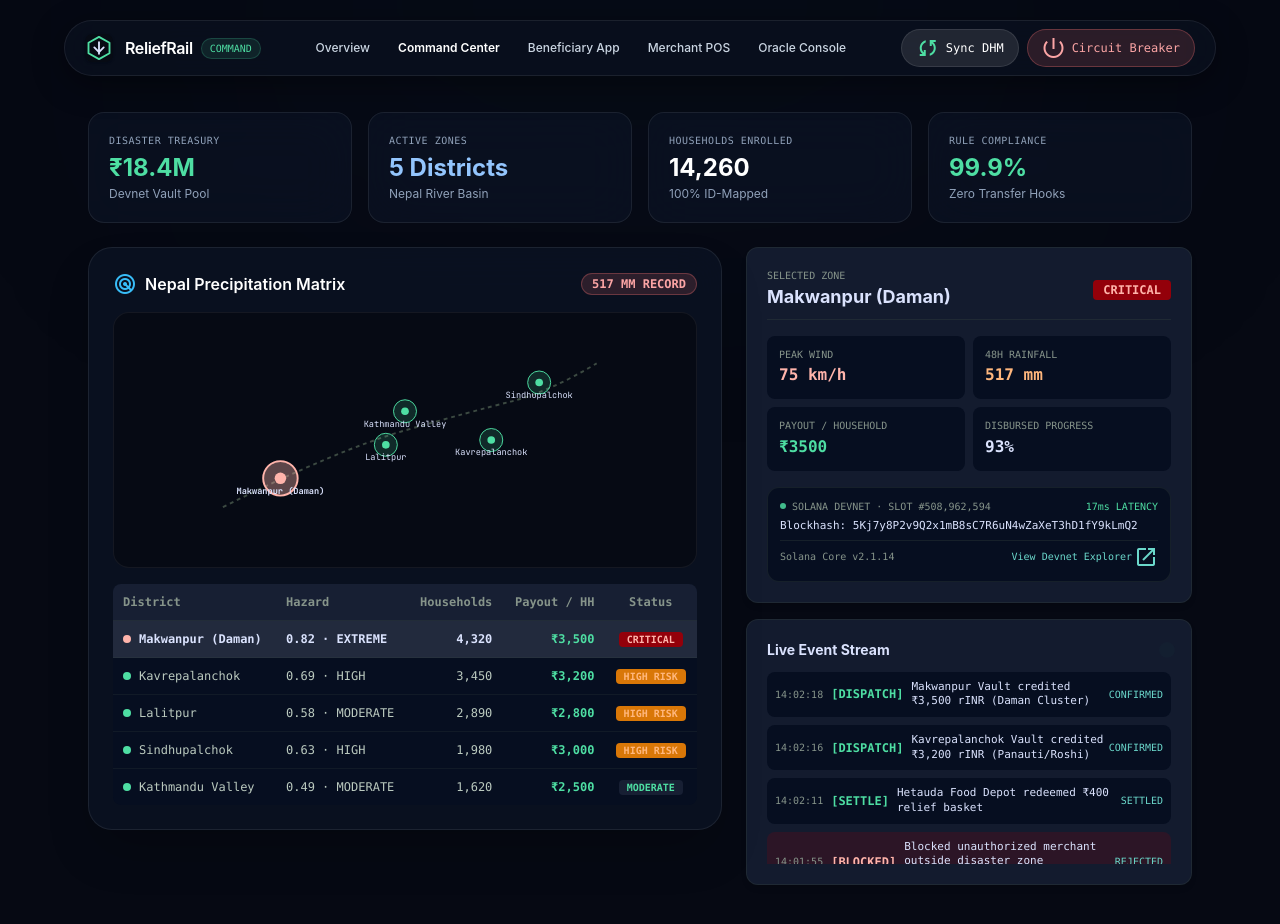
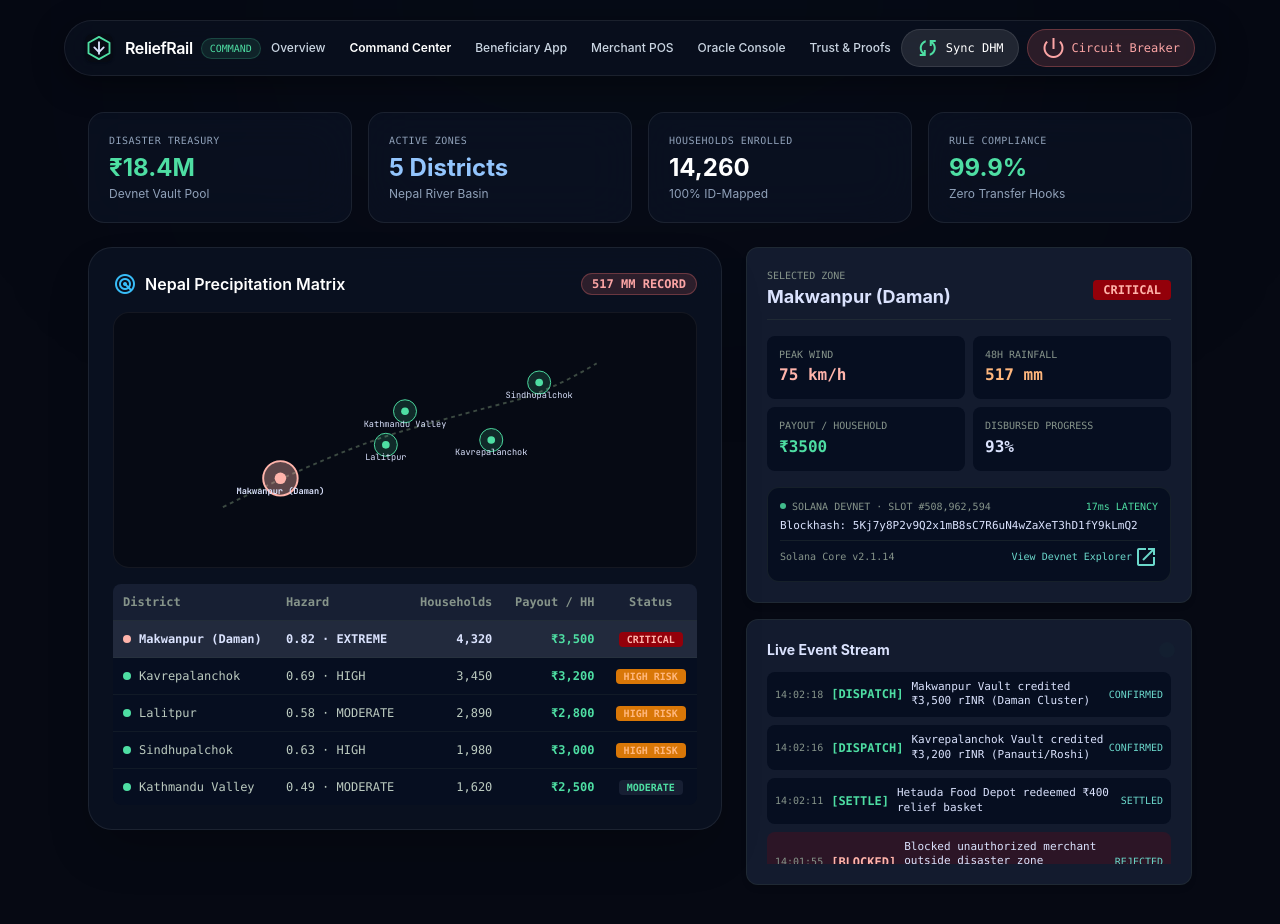
Before and after one commit to Lakshay-Deol/reliefrail, a Next.js app in the folder apps/web/: page /command in a window 1280 px wide. Shown: the top 924 px of the page. Built offline with nearby package versions, Linux system fonts and the light colour scheme; no server answers.

Commit message:
ui(command): add formula tooltips and interactive mathematical inspector

```diff
--- a/apps/web/src/components/command/command-center.tsx
+++ b/apps/web/src/components/command/command-center.tsx
@@ -233,7 +233,7 @@ export function CommandCenter() {
             </div>
           </Link>
 
-          <nav className="hidden md:flex items-center gap-7 text-xs font-medium text-slate-300">
+          <nav className="hidden lg:flex items-center gap-6 text-xs font-medium text-slate-300">
             <Link href="/" className="hover:text-white text-slate-300 transition-colors">
               Overview
             </Link>
@@ -248,6 +248,9 @@ export function CommandCenter() {
             </Link>
             <Link href="/oracle" className="hover:text-white text-slate-300 transition-colors">
               Oracle Console
+            </Link>
+            <Link href="/trust" className="hover:text-[#4edea3] text-slate-300 transition-colors">
+              Trust &amp; Proofs
             </Link>
           </nav>
 
```
